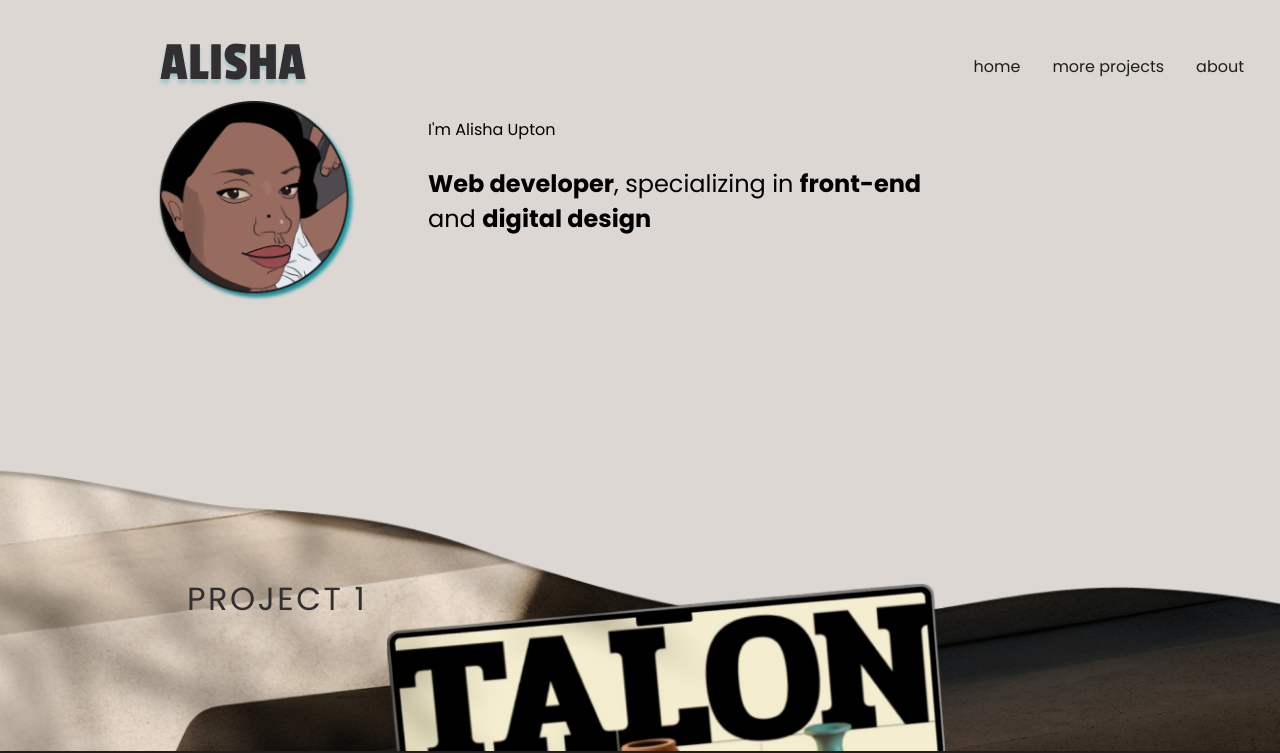
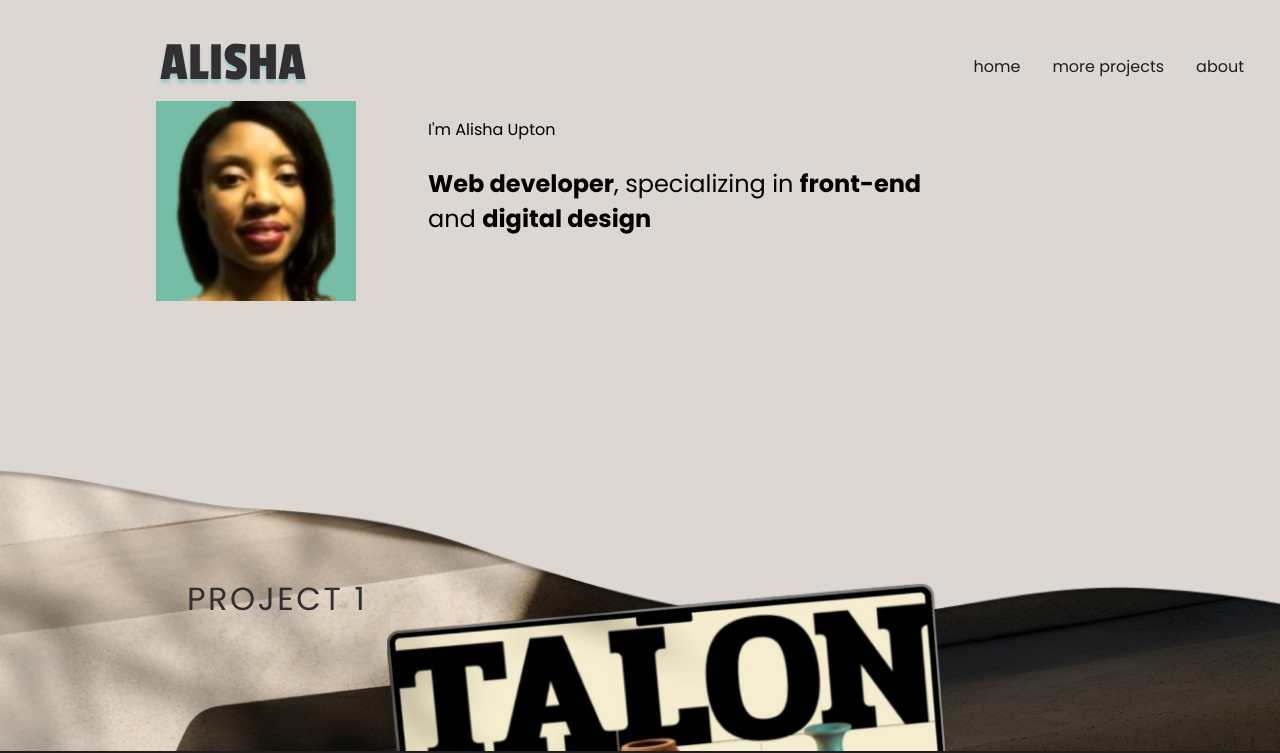
Before and after one commit to cyan-byte/au-portfolio, a React (Create React App) app: page / in a window 1280 px wide. Shown: the top 753 px of the page. Built offline with nearby package versions, Linux system fonts and the light colour scheme.

Commit message:
updated avatar

```diff
--- a/src/components/HomeGreeting.jsx
+++ b/src/components/HomeGreeting.jsx
@@ -6,7 +6,7 @@ export default function HomeGreeting() {
     <div className="home-greeting">
       <Link to="/about">
         <img
-          src="lisha_avatar3.png"
+          src="alisha1.2.png"
           alt="avatar"
           style={{ width: "200px", height: "200px" }}
         />
```
Also changed, not shown: public/alisha1.2.png (added).
